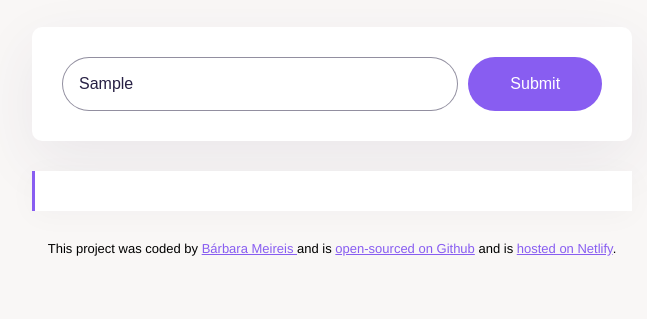
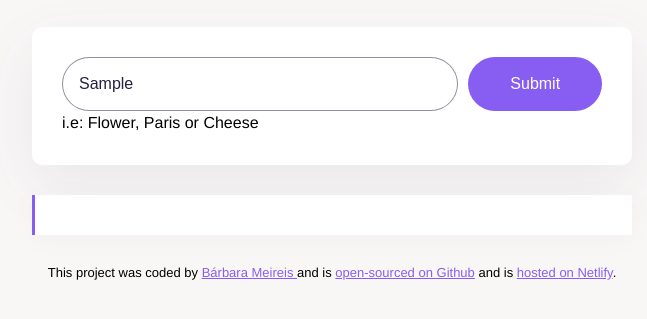
Before and after one commit to bmeireis/poem-generator, a plain HTML site: page index.html in a window 1280 px wide. Both pictures are taken after typing "Sample" into the empty fields and a click on the input 843 px from the left and 261 px from the top of the page. Shown: the part 177-496 px from the top of the page, without its empty margins (308-955 px from the left). Drawn offline with nearby package versions, Linux system fonts and the light colour scheme; no server answers.

Commit message:
Upgraded js

```diff
--- a/index.html
+++ b/index.html
@@ -14,6 +14,7 @@
         <h1>AI Poem Generator</h1>
       </header>
       <main>
+        <div class="form-container">
           <form id="poem-generator-form">
             <input
               type="text"
@@ -26,6 +27,8 @@
             />
             <input type="submit" class="submit-button" />
           </form>
+          <div class="hint">i.e: Flower, Paris or Cheese</div>
+        </div>
         <div class="poem" id="poem"></div>
       </main>
 
--- a/src/index.js
+++ b/src/index.js
@@ -14,8 +14,11 @@ function generatePoem(event) {
   let apiKey = "5878of651546aa8t45eef270aa5abb3b";
   let prompt = `User instructions: Generate a poem about ${instructionsInput.value}`;
   let context =
-    "You are a poem expert and love to write short poems. Your mission is to generate a 4 line poem in basic HTML. Make sure to follow the user instructions. Do not include a title with the poem. Sign the poem with `SheCodes AI` inside a <strong> element at the end of the poem and NOT at the beginning.";
+    "You are a poem expert and love to write short poems. Your mission is to generate a 4 line poem in basic HTML and separate each line with a <br/>. Make sure to follow the user instructions. Do not include a title with the poem. Sign the poem with `SheCodes AI` inside a <strong> element at the end of the poem and NOT at the beginning.";
   let apiUrl = `https://api.shecodes.io/ai/v1/generate?prompt=${prompt}&context=${context}&key=${apiKey}`;
+
+  let poemElement = document.querySelector("#poem");
+  poemElement.classList.remove("hidden");
 
   axios.get(apiUrl).then(displayPoem);
 }
--- a/src/style.css
+++ b/src/style.css
@@ -24,13 +24,20 @@ header {
   margin-bottom: 30px;
 }
 
-form {
+.form-container {
   padding: 30px;
   background-color: white;
   box-shadow: 0px 20px 60px rgba(65, 50, 100, 0.08);
   border-radius: 10px;
+  margin-bottom: 30px;
+}
+
+form {
   display: flex;
-  margin-bottom: 30px;
+}
+
+.hint {
+  line-height: 1.5;
 }
 
 .instructions {
```
Lines whose indentation alone changed are shown as unchanged.
